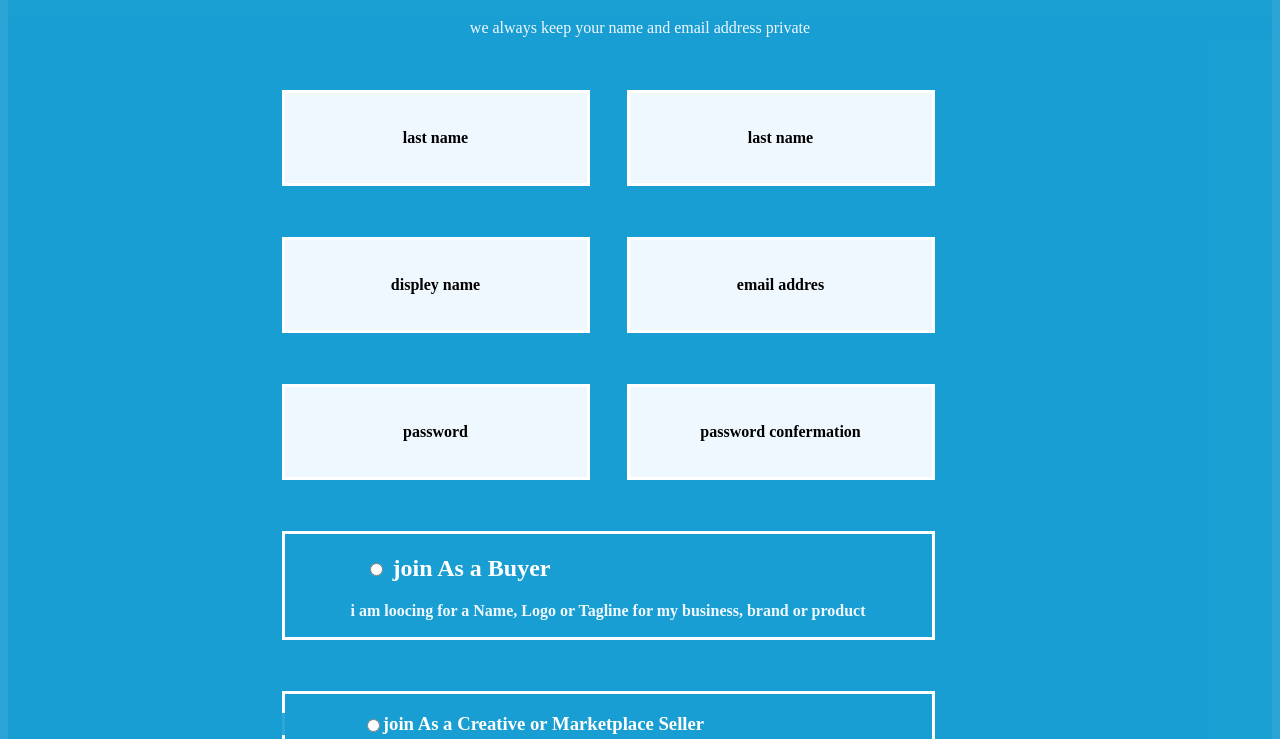
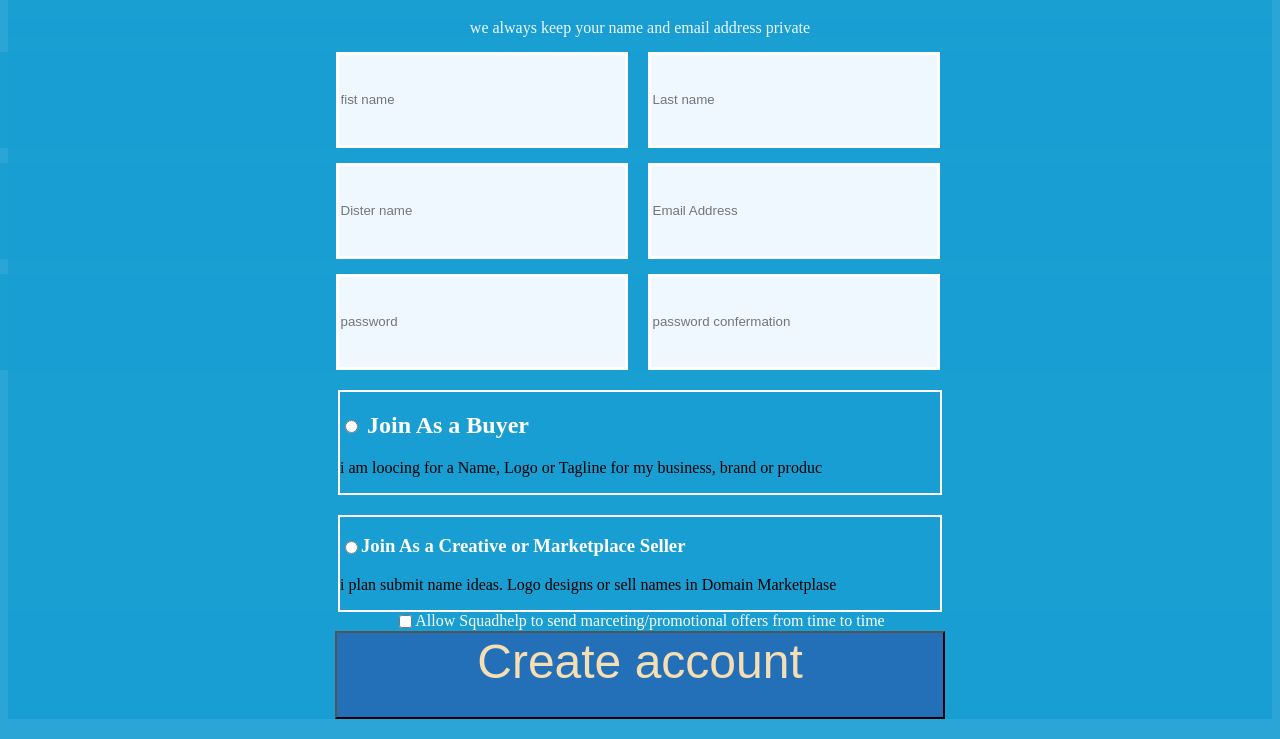
Before and after one commit to nurbol996/FLEXBOX, a plain HTML site: page index.html in a window 1280 px wide. Shown: the part 61-800 px from the top of the page. Drawn offline with Linux system fonts and the light colour scheme.

Commit message:
vypolnel

```diff
--- a/index.html
+++ b/index.html
@@ -8,52 +8,50 @@
     <title>Document</title>
 </head>
 <body>
-        <table>
             <h1>
                 CREATE AN ACCOUNT
             </h1>
             <p1>
                 we always keep your name and email address private
             </p1>
-         <div>
-            <tr>
-                <th>last name</th>
-                <th>last name</th>
-            </tr>
-            <tr>
-                <th>displey name</th>
-                <th>email addres</th>
-            </tr>
-            <tr>
-                <th>password</th>
-                <th>password confermation</th>
-            </tr>
+        <div class="input-container">
+            <label for="user-name"></label>
+            <input type="text" id="user-name" tabindex="1" placeholder="fist name"/>
+            <label for="user-name"></label>
+            <input type="text" id="user-name" tabindex="1" placeholder="Last name"/>
         </div>
-        <div>
-        <tr>
+
+        <div class="input-container">
+            <label for="user-name"></label>
+            <input type="text" id="user-name" tabindex="1" placeholder="Dister name"/>
+            <label for="user-name"></label>
+            <input type="email" id="user-name" tabindex="1" placeholder="Email Address"/>
+        </div>
+
+        <div class="input-container">
+            <label for="user-name"></label>
+            <input type="password" id="user-name" tabindex="1" placeholder="password" />
+            <label for="user-name"></label>
+            <input type="password" id="user-name" tabindex="1" placeholder="password confermation"/>
+        </div>
+        <div class="table">
             <th colspan="2" class="pracedure">
                 <h2>
                      <input type="radio" name="color" id="red" />
-                     <label for="black"> join As a Buyer </label>
-
+                     <label for="black">Join As a Buyer</label>
                     </h2>
-                    <p>
-                i am loocing for a Name, Logo or Tagline for my business, brand or product
-            </p>
-            </th>
-        </tr>
-        <th colspan="2" class="pracedure">
-
-            <h3> <input type="radio" name="color" id="red" />
-                <label for="black">join As a Creative or Marketplace Seller</label>
+                    <p>i am loocing for a Name, Logo or Tagline for my business, brand or produc
+                         </p>
+                         </div>
+        <div class="table">
+            <h3>
+                <input type="radio" name="color" id="red" />
+                <label for="black">Join As a Creative or Marketplace Seller</label>
                 </h3>
                 <p>
             i plan submit name ideas. Logo designs or sell names in Domain Marketplase
         </p>
-        </th>
-    </tr>
     </div>
-        </table>
         <div id="checkbox">
         <input type="checkbox"/>
         <label>Allow Squadhelp to send marceting/promotional offers from time to time</label>
--- a/style.css
+++ b/style.css
@@ -1,12 +1,5 @@
 *{
     background-color: rgba(25, 158, 211, 0.918);
-}
-th {
-    border: 3px solid white;
-    width: 300px;
-    height: 88px;
-    background-color: aliceblue;
-    opacity: 20px;
 }
 .pracedure
 {
@@ -23,12 +16,13 @@ h1, p1
     justify-content: center;
 }
 h2{
-    margin-right: 300px;
+margin-right: 400px;
+justify-content: left;
 }
 h3 {
-    justify-content: center;
+    justify-content: left;
     display: flex;
-    margin-left: -150px;
+
     font-size: auto;
 }
 table {
@@ -46,16 +40,41 @@ label{
 button {
     display: flex;
     justify-content: center;
-    width: 660px;
+    width: 610px;
     height: 88px;
-    background-color: aqua;
-    margin-left: 270px;
+    background-color: rgb(36, 112, 184);
     font-size: 300%;
     color: wheat;
+    margin: auto;
 }
 #checkbox{
     display: flex;
     justify-content: center;
-    margin-left: 100px;
 
 }
+#user-name{
+    border: 3px solid white;
+    width: 282px;
+    height: 88px;
+ background-color: aliceblue;
+margin-left: 20PX;
+}
+.input-container{
+    margin-top: 15px;
+    margin-left: -25px;
+    display: flex;
+    justify-content: center;
+}
+.table{
+    border: 2px solid white;
+    width: 600px;
+    height: 200%;
+   margin: auto;
+   margin-top: 20px;
+   justify-content: center;
+   align-items: center;
+   align-content: center;
+   overflow: auto;
+
+
+}
```
